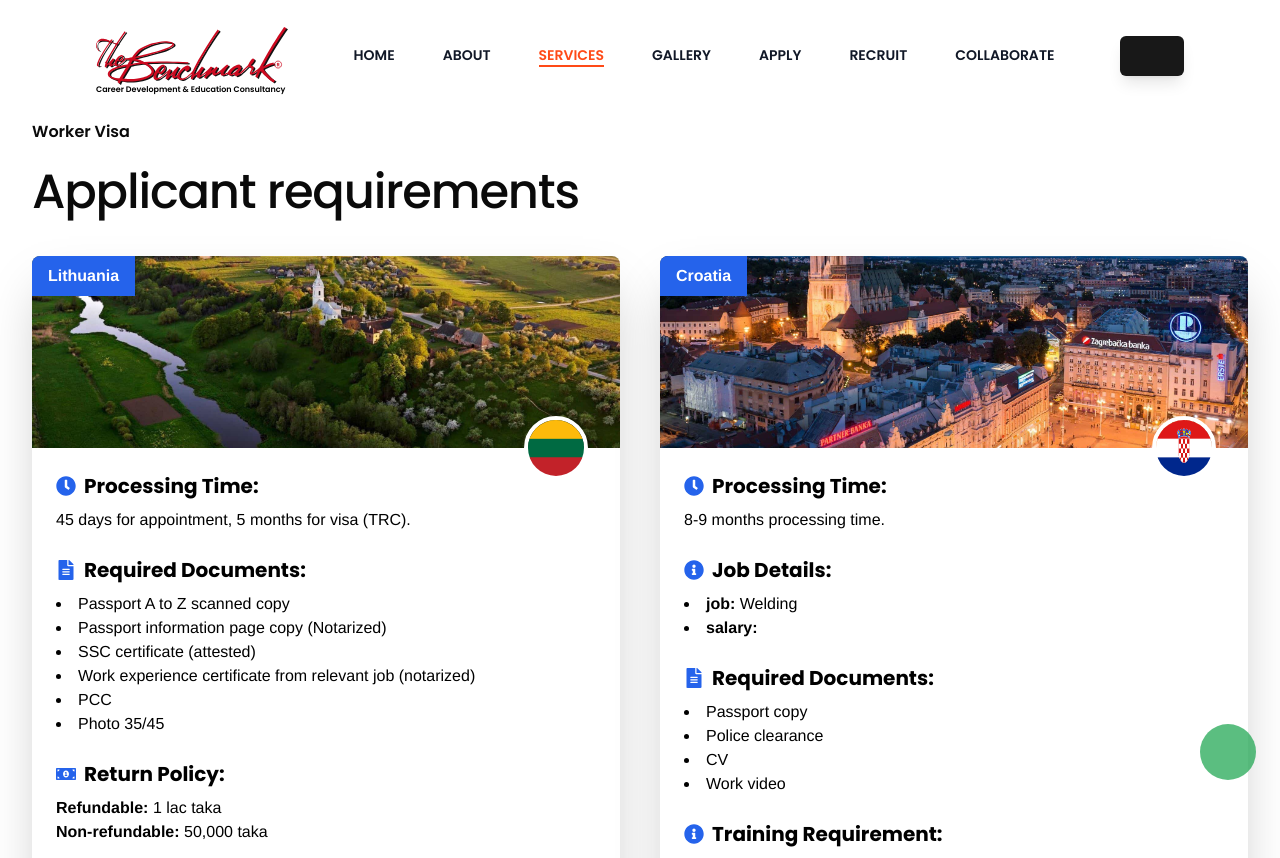
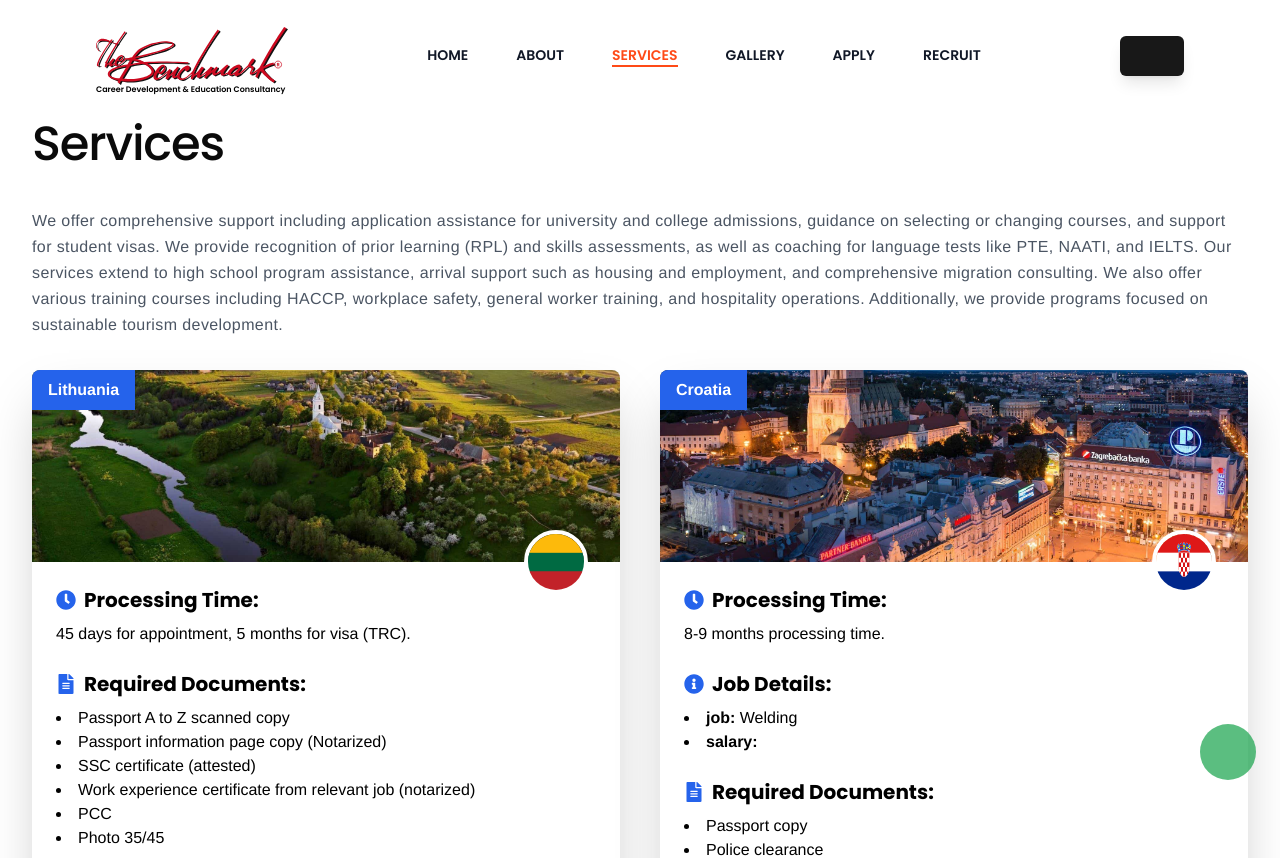
Before and after one commit to Zubaer-Alam/benchmark, a React (Vite) app: page /services in a window 1280 px wide. Shown: the top 858 px of the page. Built offline with nearby package versions, Linux system fonts and the light colour scheme; some icons are missing.

Commit message:
minor updates

```diff
--- a/src/components/Navbar.jsx
+++ b/src/components/Navbar.jsx
@@ -41,7 +41,7 @@ const Navbar = () => {
     { link: "Gallery", path: "gallery" },
     { link: "Apply", path: "apply" },
     { link: "Recruit", path: "recruit" },
-    { link: "Collaborate", path: "collaborate" },
+    // { link: "Collaborate", path: "collaborate" },
   ];
 
   return (
--- a/src/pages/ServicesPage/RequirmentsSection/VisaRequirmentSection.jsx
+++ b/src/pages/ServicesPage/RequirmentsSection/VisaRequirmentSection.jsx
@@ -104,11 +104,19 @@ const VisaRequirmentSection = () => {
 
   return (
     <div className="py-10 container mx-auto ">
-      <SectionIntro
-        eyebrow="Worker Visa"
-        title="Applicant requirements"
-        className="mb-10"
-      />
+      <SectionIntro eyebrow="" title="Services" className="mb-10" />
+      <p className="text-base leading-relaxed px-6 lg:px-8 text-gray-600 mb-8 tracking-wide">
+        We offer comprehensive support including application assistance for
+        university and college admissions, guidance on selecting or changing
+        courses, and support for student visas. We provide recognition of prior
+        learning (RPL) and skills assessments, as well as coaching for language
+        tests like PTE, NAATI, and IELTS. Our services extend to high school
+        program assistance, arrival support such as housing and employment, and
+        comprehensive migration consulting. We also offer various training
+        courses including HACCP, workplace safety, general worker training, and
+        hospitality operations. Additionally, we provide programs focused on
+        sustainable tourism development.
+      </p>
       <div className="columns-1 md:columns-2 px-6 lg:px-8 gap-3 lg:gap-10 space-y-10">
         {/* <div className="my-4 px-6 grid lg:grid-cols-3 gap-4"> */}
         {Object.entries(countriesData).map(([country, data]) => (
```
